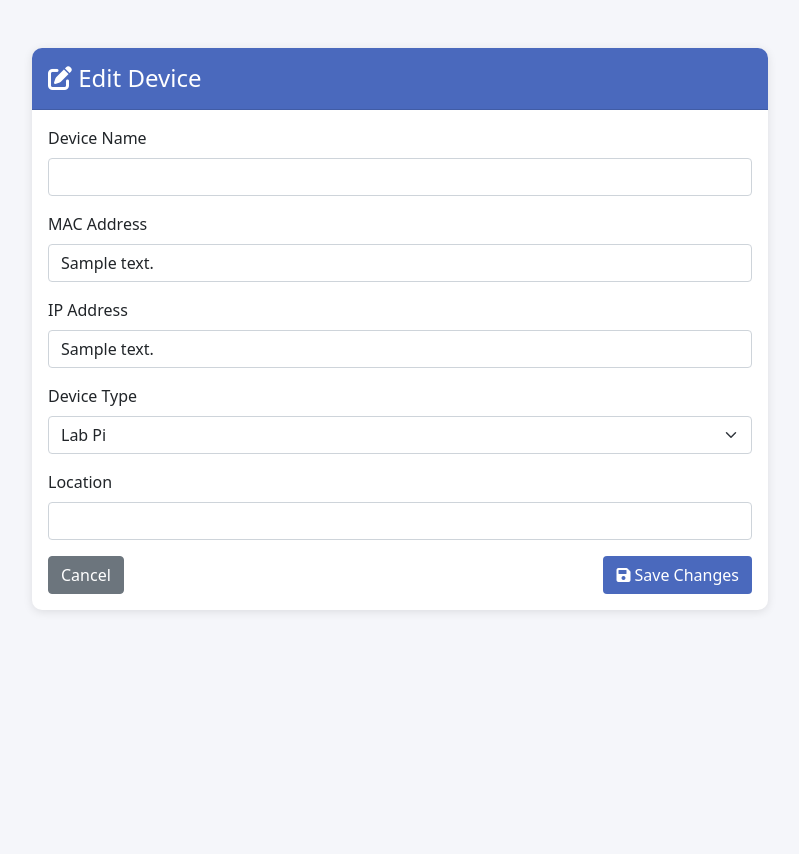
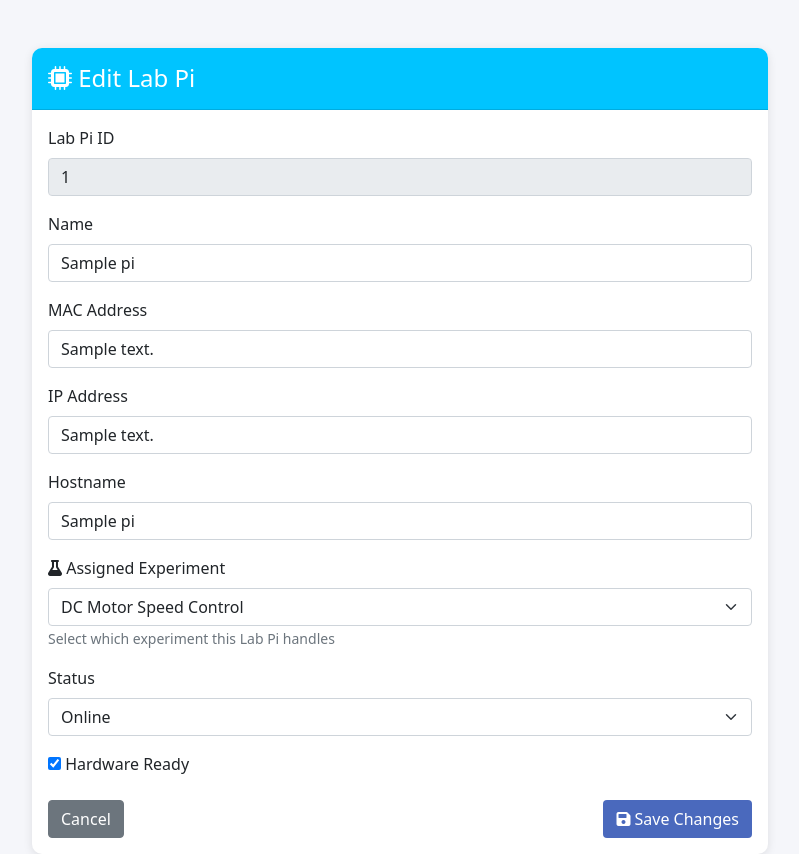
Before and after one commit to Abhilash1575/remote_lab_admin, a Flask app: page /admin/lab-pi/edit/1 in a window 1280 px wide. Shown: the whole page, without its empty margins (240-1039 px from the left). Before the commit the page ends 612 px from the top, so only its background shows below. Run offline with Flask 3, Linux system fonts and the light colour scheme; a user stored in the database is signed in; data comes from the database, SQL or seed files in the repository; tables that the repository leaves empty hold one stand-in row (values such as "Sample post").

Commit message:
Add Lab Pi to Experiment mapping in admin panel
- Added Experiment column to Lab Pi table in devices.html
- Updated edit_device.html to include experiment selection for Lab Pis
- Added POST handler in app.py to save experiment mapping

```diff
--- a/app.py
+++ b/app.py
@@ -2120,13 +2120,32 @@ def lab_pi_list():
 
 
 # Admin Lab Pi Action Routes
-@app.route('/admin/lab-pi/edit/<int:lab_pi_id>', methods=['GET'])
+@app.route('/admin/lab-pi/edit/<int:lab_pi_id>', methods=['GET', 'POST'])
 @login_required
 def admin_lab_pi_edit(lab_pi_id):
     if not current_user.is_admin:
         abort(403)
+
     lab_pi = LabPi.query.get_or_404(lab_pi_id)
     experiments = Experiment.query.all()
+
+    if request.method == 'POST':
+        # Update Lab Pi fields
+        lab_pi.name = request.form.get('name', lab_pi.name)
+        lab_pi.mac_address = request.form.get('mac_address') or None
+        lab_pi.ip_address = request.form.get('ip_address') or None
+        lab_pi.hostname = request.form.get('hostname') or None
+        lab_pi.status = request.form.get('status', lab_pi.status)
+        lab_pi.hardware_ready = 'hardware_ready' in request.form
+
+        # Update experiment assignment
+        experiment_id = request.form.get('experiment_id')
+        lab_pi.experiment_id = int(experiment_id) if experiment_id else None
+
+        db.session.commit()
+        flash(f'Lab Pi "{lab_pi.name}" updated successfully!', 'success')
+        return redirect(url_for('manage_devices'))
+
     return render_template('admin/edit_device.html', device=lab_pi, experiments=experiments, is_lab_pi=True)
 
 
--- a/templates/admin/edit_device.html
+++ b/templates/admin/edit_device.html
@@ -3,7 +3,7 @@
 <head>
     <meta charset="UTF-8">
     <meta name="viewport" content="width=device-width, initial-scale=1.0">
-    <title>Edit Device - Virtual Lab</title>
+    <title>{% if is_lab_pi %}Edit Lab Pi{% else %}Edit Device{% endif %} - Virtual Lab</title>
     <link href="https://cdn.jsdelivr.net/npm/bootstrap@5.1.3/dist/css/bootstrap.min.css" rel="stylesheet">
     <link rel="stylesheet" href="https://cdnjs.cloudflare.com/ajax/libs/font-awesome/6.0.0/css/all.min.css">
     <style>
@@ -12,6 +12,7 @@
         .card-header { background: #4a69bd; color: white; border-radius: 10px 10px 0 0 !important; }
         .btn-submit { background: #4a69bd; color: white; }
         .btn-submit:hover { background: #3c55a5; }
+        .lab-pi-header { background: #00C4FF !important; }
     </style>
 </head>
 <body>
@@ -19,11 +20,67 @@
         <div class="row justify-content-center">
             <div class="col-md-8">
                 <div class="card">
-                    <div class="card-header p-3">
-                        <h4 class="mb-0"><i class="fas fa-edit"></i> Edit Device</h4>
+                    <div class="card-header p-3 {% if is_lab_pi %}lab-pi-header{% endif %}">
+                        <h4 class="mb-0">
+                            <i class="fas fa-{% if is_lab_pi %}microchip{% else %}edit{% endif %}"></i>
+                            {% if is_lab_pi %}Edit Lab Pi{% else %}Edit Device{% endif %}
+                        </h4>
                     </div>
                     <div class="card-body">
                         <form method="POST">
+                            {% if is_lab_pi %}
+                            <!-- Lab Pi Specific Fields -->
+                            <div class="mb-3">
+                                <label class="form-label">Lab Pi ID</label>
+                                <input type="text" class="form-control" value="{{ device.lab_pi_id }}" readonly>
+                            </div>
+                            <div class="mb-3">
+                                <label class="form-label">Name</label>
+                                <input type="text" class="form-control" name="name" value="{{ device.name }}" required>
+                            </div>
+                            <div class="mb-3">
+                                <label class="form-label">MAC Address</label>
+                                <input type="text" class="form-control" name="mac_address" value="{{ device.mac_address or '' }}">
+                            </div>
+                            <div class="mb-3">
+                                <label class="form-label">IP Address</label>
+                                <input type="text" class="form-control" name="ip_address" value="{{ device.ip_address or '' }}">
+                            </div>
+                            <div class="mb-3">
+                                <label class="form-label">Hostname</label>
+                                <input type="text" class="form-control" name="hostname" value="{{ device.hostname or '' }}">
+                            </div>
+                            <div class="mb-3">
+                                <label class="form-label">
+                                    <i class="fas fa-flask"></i> Assigned Experiment
+                                </label>
+                                <select class="form-select" name="experiment_id">
+                                    <option value="">-- Not Assigned --</option>
+                                    {% for exp in experiments %}
+                                    <option value="{{ exp.id }}" {% if device.experiment_id == exp.id %}selected{% endif %}>
+                                        {{ exp.name }}
+                                    </option>
+                                    {% endfor %}
+                                </select>
+                                <small class="text-muted">Select which experiment this Lab Pi handles</small>
+                            </div>
+                            <div class="mb-3">
+                                <label class="form-label">Status</label>
+                                <select class="form-select" name="status">
+                                    <option value="ONLINE" {% if device.status == 'ONLINE' %}selected{% endif %}>Online</option>
+                                    <option value="OFFLINE" {% if device.status == 'OFFLINE' %}selected{% endif %}>Offline</option>
+                                    <option value="MAINTENANCE" {% if device.status == 'MAINTENANCE' %}selected{% endif %}>Maintenance</option>
+                                    <option value="ERROR" {% if device.status == 'ERROR' %}selected{% endif %}>Error</option>
+                                </select>
+                            </div>
+                            <div class="mb-3">
+                                <label class="form-label">
+                                    <input type="checkbox" name="hardware_ready" {% if device.hardware_ready %}checked{% endif %}>
+                                    Hardware Ready
+                                </label>
+                            </div>
+                            {% else %}
+                            <!-- Regular Device Fields -->
                             <div class="mb-3">
                                 <label class="form-label">Device Name</label>
                                 <input type="text" class="form-control" name="device_name" value="{{ device.device_name }}" required>
@@ -49,6 +106,7 @@
                                 <label class="form-label">Location</label>
                                 <input type="text" class="form-control" name="location" value="{{ device.location or '' }}">
                             </div>
+                            {% endif %}
                             <div class="d-flex justify-content-between">
                                 <a href="{{ url_for('manage_devices') }}" class="btn btn-secondary">Cancel</a>
                                 <button type="submit" class="btn btn-submit"><i class="fas fa-save"></i> Save Changes</button>
```
Also changed, not shown: templates/admin/devices.html (+8 -0 lines).
